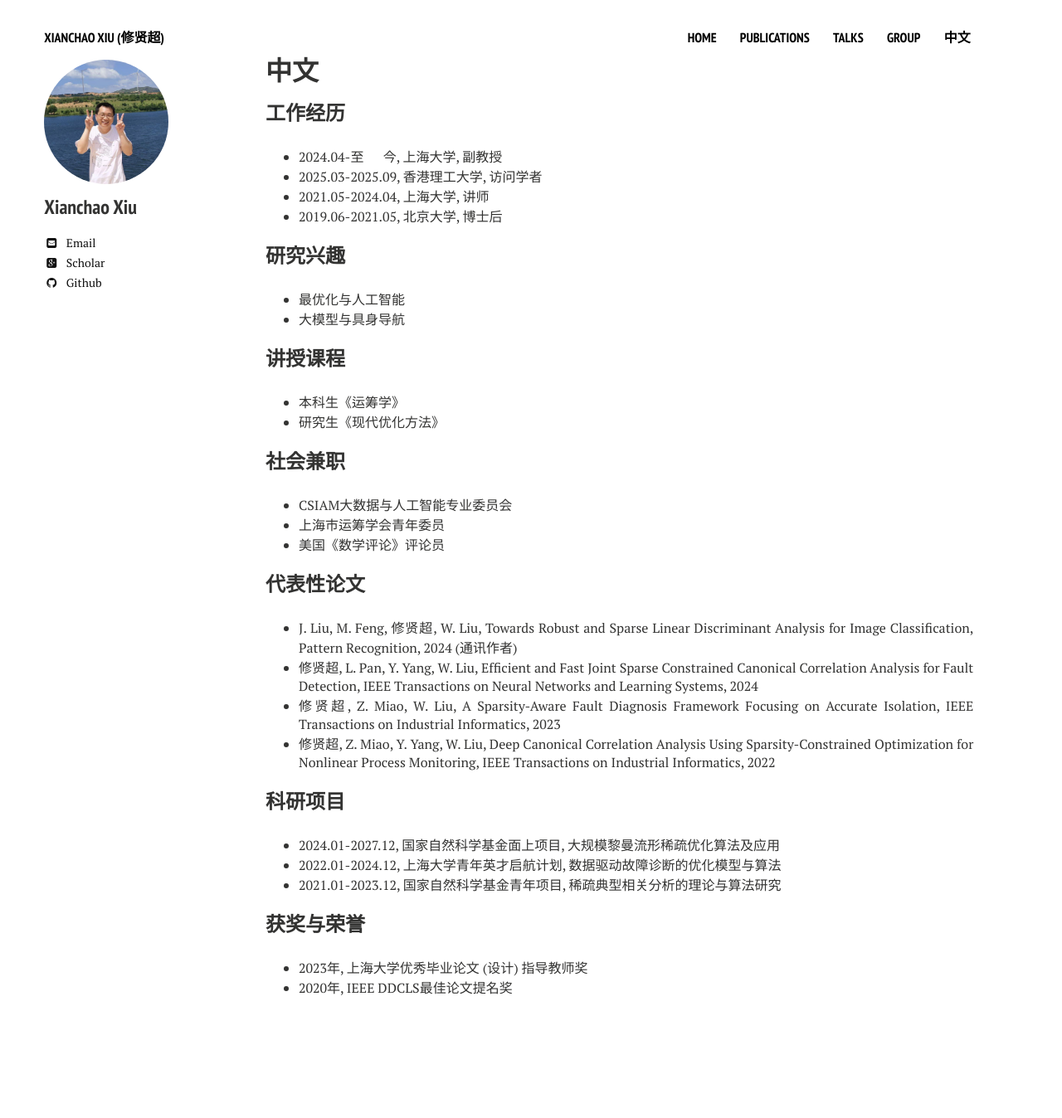
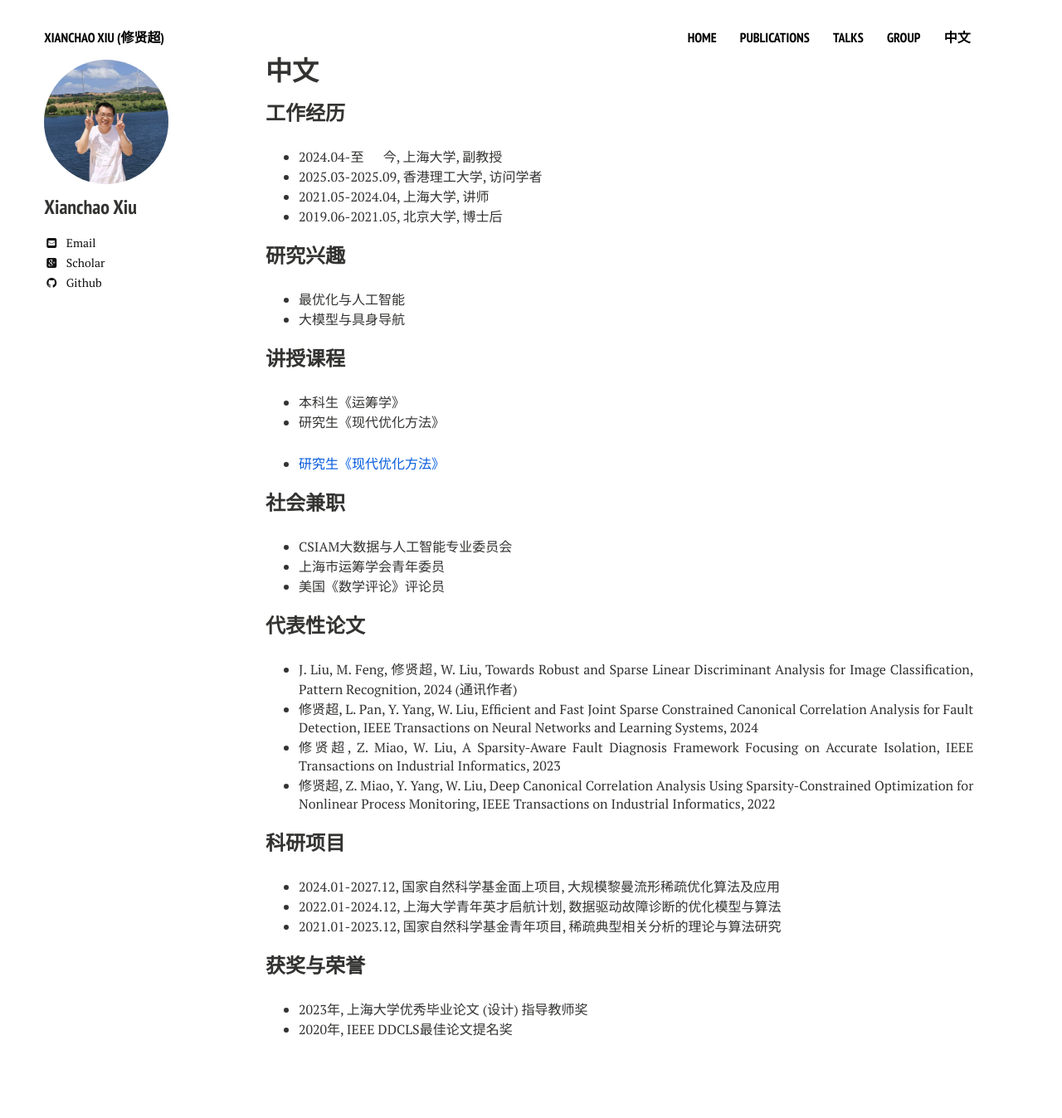
Before and after one commit to xianchaoxiu/xianchaoxiu.github.io, a Jekyll site: the page built from 中文/index.md, in a window 1280 px wide. Shown: the whole page at 83% size. Built offline with Jekyll 4.4.1, drawn with Linux system fonts in a browser that asks for light colours; nearby versions of some CDN libraries; before the commit the page ends 1298 px from its top, so only the background shows below that.

Commit message:
Update index.md

```diff
--- a/中文/index.md
+++ b/中文/index.md
@@ -26,6 +26,9 @@ share: false
 * 本科生《运筹学》 <br>
 * 研究生《现代优化方法》 <br>
 
+* <a href="https://ieeexplore.ieee.org/document/10935754" class="textlink" target="_blank"> 研究生《现代优化方法》 </a><br>
+
+
 
 ### 社会兼职
 * CSIAM大数据与人工智能专业委员会 <br>
```
